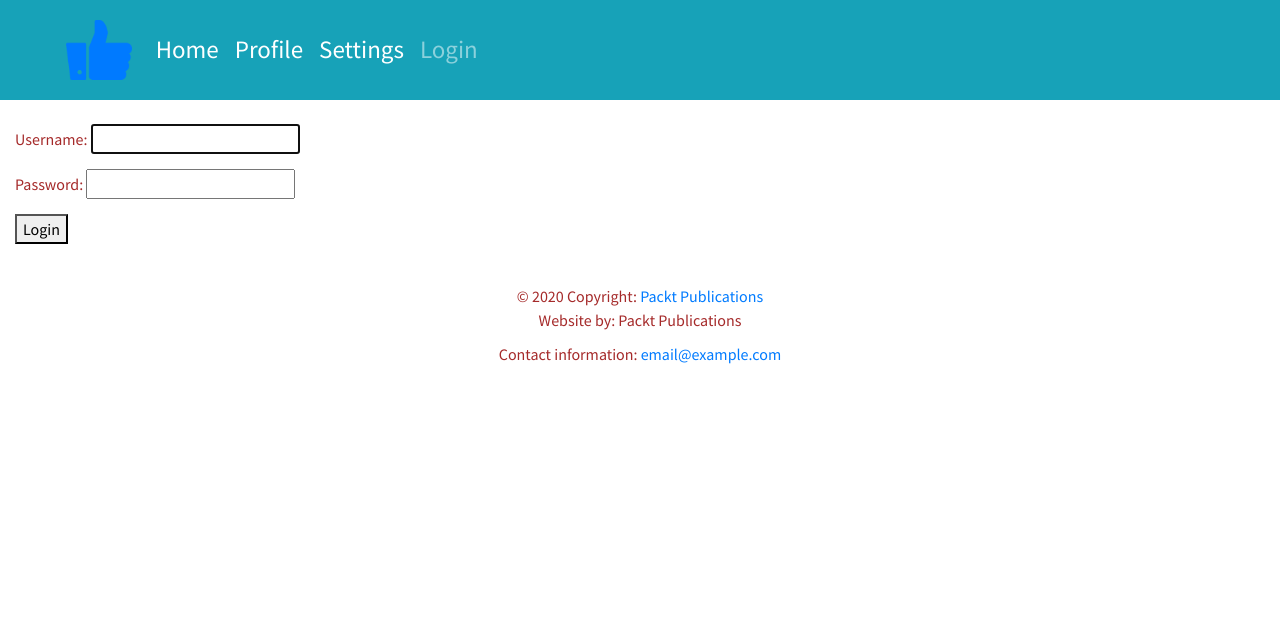
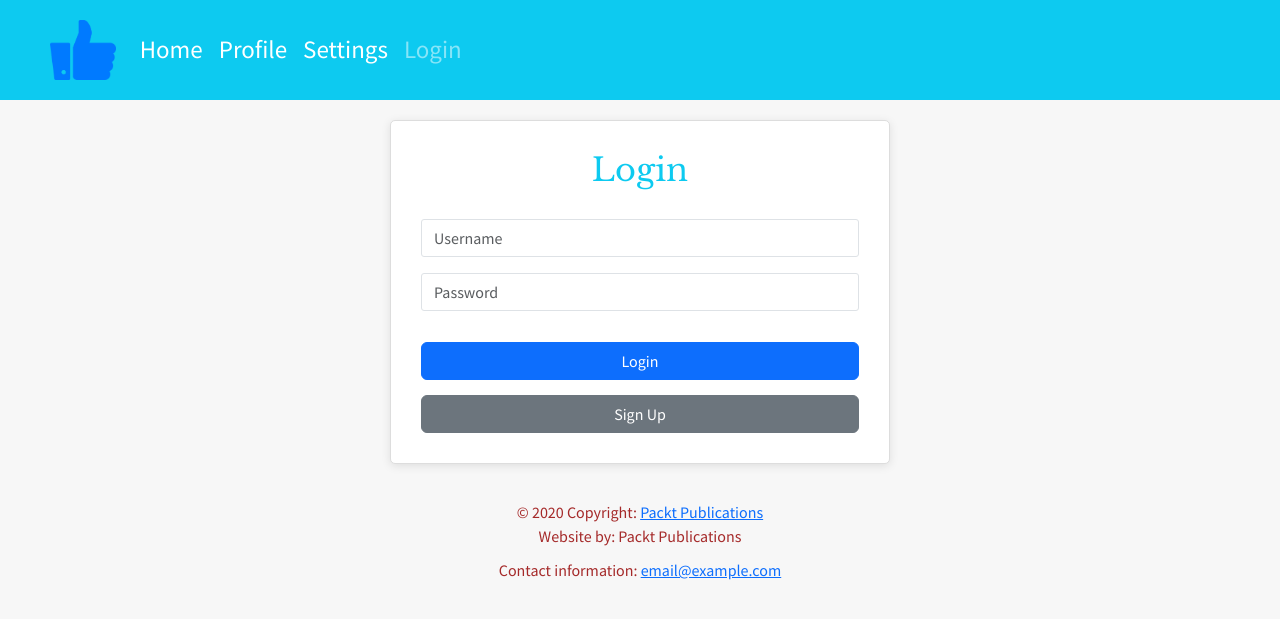
Before and after one commit to nuurlybekuly/final, a Django app: page /login/ in a window 1280 px wide. Shown: the top 619 px of the page. Run offline with Django 3.2, Linux system fonts and the light colour scheme; some libraries are stand-ins or nearby versions.

Commit message:
updated koi

```diff
--- a/reviews/urls.py
+++ b/reviews/urls.py
@@ -3,6 +3,8 @@ from . import views
 
 urlpatterns = [
     path('', views.post_list, name='post_list'),
+    path('posts/signing/', views.signing, name='signing'),
+    path('signup/success/', views.signup_success, name='signup_success'),
     path('accounts/profile/', views.profile_view),
     path('posts/', views.post_list, name='post_list'),
     path('posts/profile_bef/', views.profile_view, name='profile'),
--- a/templates/base.html
+++ b/templates/base.html
@@ -8,7 +8,7 @@
 
     <!-- Bootstrap CSS -->
     <link rel="stylesheet" href="https://stackpath.bootstrapcdn.com/bootstrap/4.4.1/css/bootstrap.min.css" integrity="sha384-Vkoo8x4CGsO3+Hhxv8T/Q5PaXtkKtu6ug5TOeNV6gBiFeWPGFN9MuhOf23Q9Ifjh" crossorigin="anonymous">
-
+    <link rel="stylesheet" href="{% static 'css/bootstrap.min.css' %}">
     <link rel="stylesheet" href="https://cdnjs.cloudflare.com/ajax/libs/font-awesome/4.7.0/css/font-awesome.min.css">
 
     <title>{% block title %}postr{% endblock %}</title>
@@ -36,7 +36,7 @@
               </li>
               <li class="nav-item">
                 {% if user.is_authenticated %}
-                <a class="nav-link" href="/logout">Logout</a>
+                <a class="nav-link" href="/login">Logout</a>
                 {% else %}
                 <a class="nav-link" href="/login">Login</a>
                 {% endif %}
@@ -72,5 +72,6 @@
     </div>
   </footer>
   <!-- Copyright -->
+  <script src="{% static 'js/bootstrap.min.js' %}"></script>
   </body>
 </html>
--- a/templates/registration/login.html
+++ b/templates/registration/login.html
@@ -2,14 +2,57 @@
 
 {% block title %}Bookr{% endblock %}
 
-{% block heading %}Login to Bookr{% endblock %}
+{% block styles %}
+<style>
+body {
+      background-color: #f7f7f7;
+    }
+    .login-form {
+      max-width: 500px;
+      margin: 0 auto;
+      padding: 30px;
+      background-color: #ffffff;
+      border: 1px solid #ddd;
+      border-radius: 5px;
+      box-shadow: 0px 2px 10px rgba(0, 0, 0, 0.1);
+    }
+    .login-form h2 {
+      text-align: center;
+      margin-bottom: 30px;
+      color: info;
+    }
+    .form-control {
+      border-radius: 3px;
+    }
+    .login-button {
+      margin-top: 15px;
+    }
+    .signup-button {
+      margin-top: 15px;
+    }
+    </style>
+{% endblock %}
 
 {% block content %}
-  <br>
-  <form method="post" action="{% url 'accounts:login' %}">
-    {% csrf_token %}
-    {{ form.as_p }}
-    <button type="submit">Login</button>
-  </form>
-  <br>
+  <div class="container">
+    <div class="row">
+      <div class="col-md-12">
+        <div class="login-form">
+          <h2 class="text-info">Login</h2>
+          <form method="post" action="{% url 'accounts:login' %}">
+            {% csrf_token %}
+            <div class="form-group">
+              <input type="text" class="form-control" placeholder="Username" name="username">
+            </div>
+            <div class="form-group">
+              <input type="password" class="form-control" placeholder="Password" name="password">
+            </div>
+            <button type="submit" class="btn btn-primary col-md-12 login-button">Login</button>
+          </form>
+            <a href="/posts/signing/"><button class="btn btn-secondary col-md-12 signup-button">Sign Up</button></a>
+
+        </div>
+      </div>
+    </div>
+  </div>
 {% endblock %}
```
Also changed, not shown: reviews/templates/reviews/signup.html (added, +74 -0 lines), reviews/views.py (+13 -0 lines), db.sqlite3.
